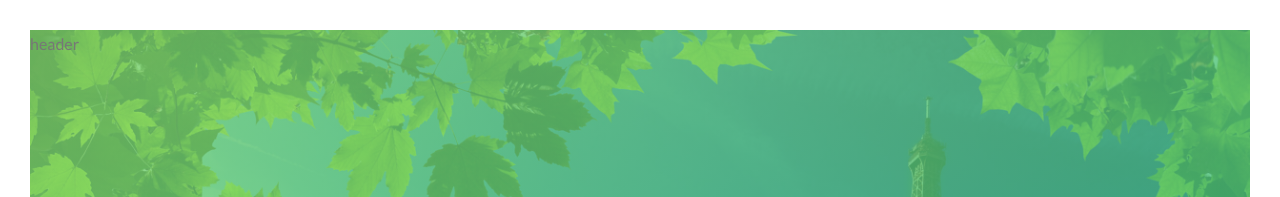
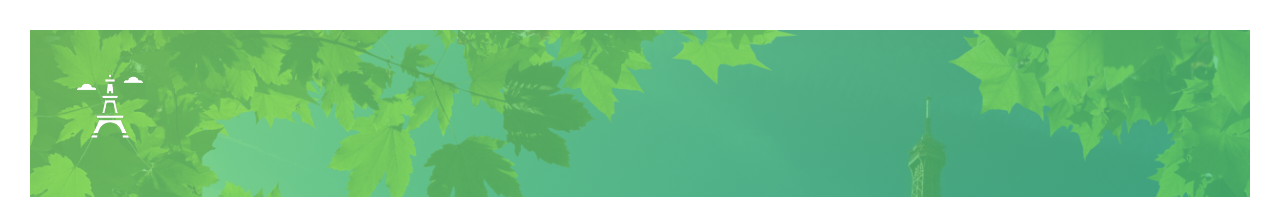
Before and after one commit to YassirKJS/paris-tour, a plain HTML site: page index.html in a window 1280 px wide. Shown: the top 197 px of the page. Drawn offline with Linux system fonts and the light colour scheme.

Commit message:
Logo css

```diff
--- a/css/style.css
+++ b/css/style.css
@@ -20,6 +20,17 @@ body {
     background-image: linear-gradient(to right bottom, rgba(126, 213, 111, 0.81), rgba(40, 180, 133, 0.81)), url("../img/eiffel0.jpg");
     background-size: cover;
     background-position: top;
+    position: relative;
 
     clip-path: polygon(0 0, 100% 0, 100% 75vh, 0 100%);
 }
+
+.logo-box {
+    position: absolute;
+    top: 40px;
+    left: 45px;
+}
+
+.logo {
+    height: 70px;
+}
--- a/index.html
+++ b/index.html
@@ -12,7 +12,11 @@
     <title>Paritours | inside Paris</title>
 </head>
 <body>
-    <header class="header">header</header>
+    <header class="header">
+        <div class="logo-box">
+            <img src="img/logo-white-3.png" alt="Logo" class="logo">
+        </div>
+    </header>
 
 </body>
 </html>
```
Also changed, not shown: img/favicon - Copie.png (added), img/logo-white-2.png (added), img/logo-white-3.png (added), img/logo-white.png (added), 1 other file.
